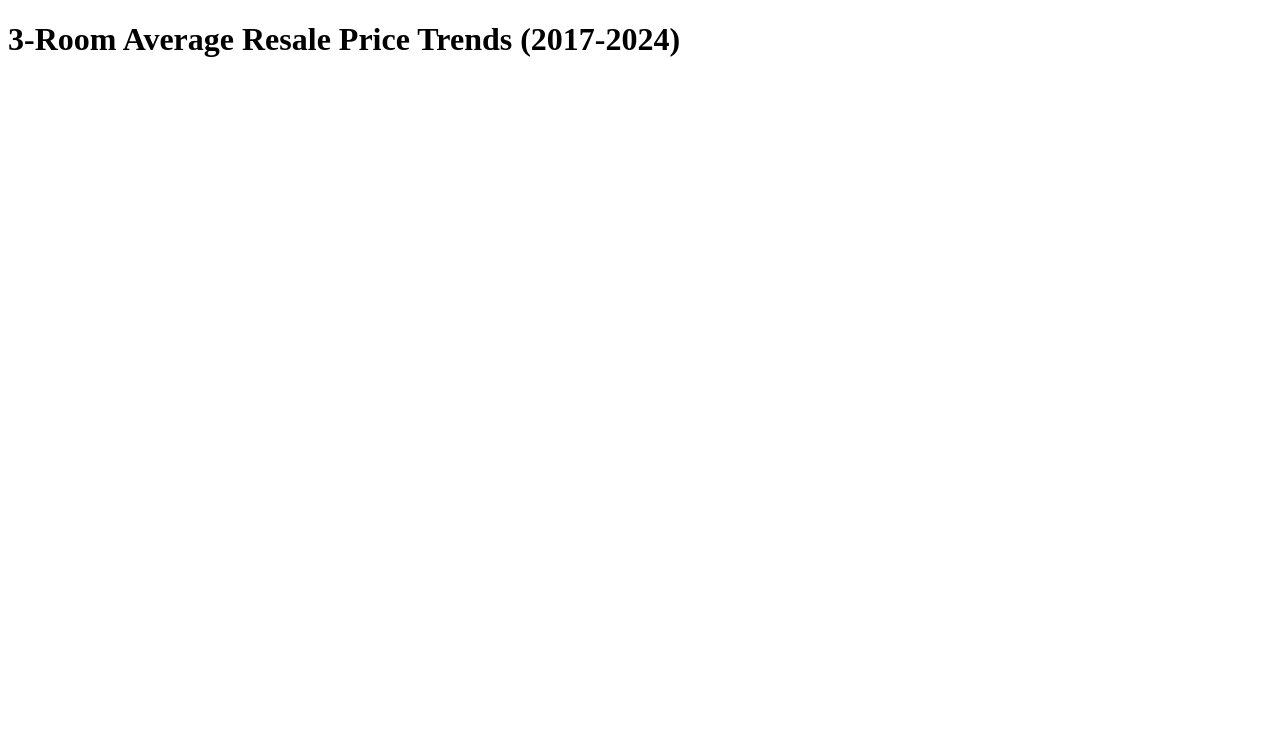
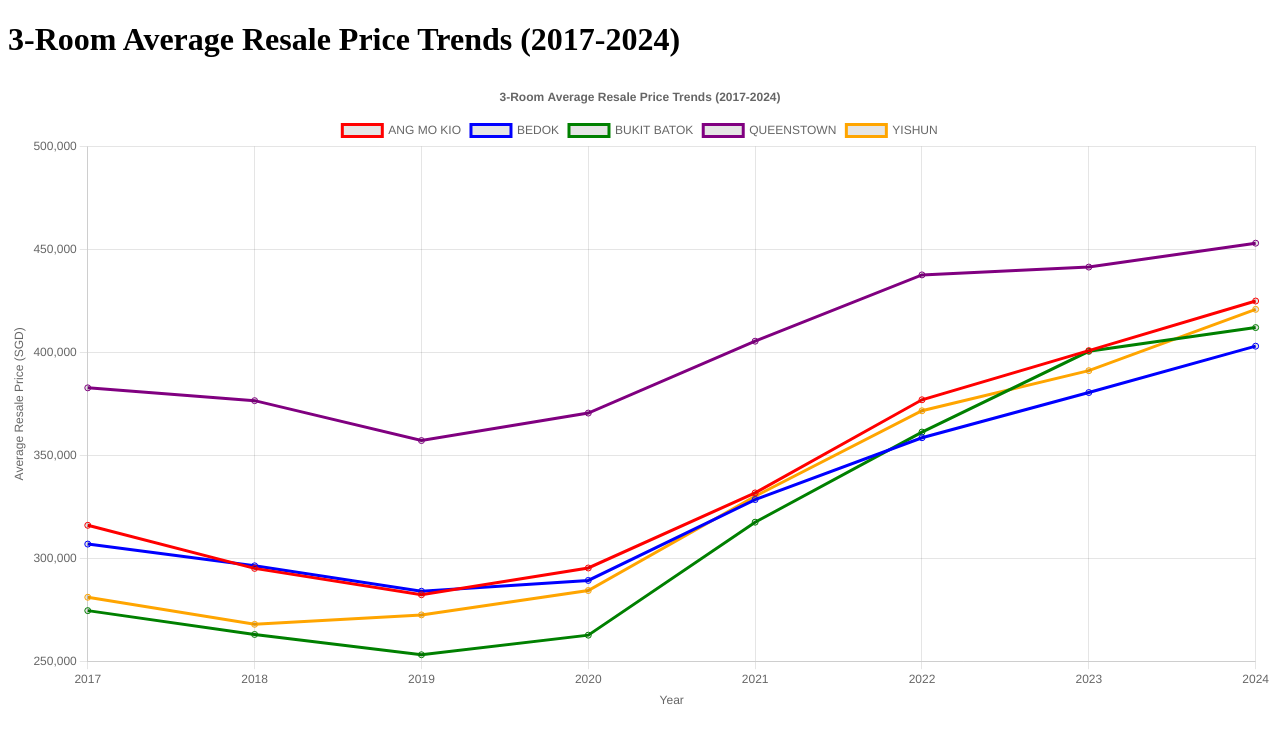
Before and after one commit to PeaceWang110/HCDIV-3, a plain HTML site: page index.html in a window 1280 px wide. Drawn offline with nearby package versions, Linux system fonts and the light colour scheme.

Commit message:
Update index.html

```diff
--- a/index.html
+++ b/index.html
@@ -4,12 +4,83 @@
     <meta charset="UTF-8">
     <meta name="viewport" content="width=device-width, initial-scale=1.0">
     <title>3-Room Resale Price Trends (2017-2024)</title>
-    <link rel="stylesheet" href="style.css">
     <script src="https://cdn.jsdelivr.net/npm/chart.js"></script>
 </head>
 <body>
     <h1>3-Room Average Resale Price Trends (2017-2024)</h1>
     <canvas id="priceTrendChart" width="800" height="400"></canvas>
-    <script src="script.js"></script>
+    <script>
+        const ctx = document.getElementById('priceTrendChart').getContext('2d');
+        const data = {
+            labels: [2017, 2018, 2019, 2020, 2021, 2022, 2023, 2024],
+            datasets: [
+                {
+                    label: 'ANG MO KIO',
+                    data: [315994.4030710173, 295067.81785063754, 282264.6347992352, 295265.9125248509, 331721.6382978723, 376950.54734848486, 400821.9628942486, 424912.9744094488],
+                    borderColor: 'red',
+                    fill: false
+                },
+                {
+                    label: 'BEDOK',
+                    data: [306876.390593047, 296320.106122449, 283983.62890625, 289222.37386569876, 328491.27046263346, 358523.9981884058, 380468.95406360424, 402983.1018329939],
+                    borderColor: 'blue',
+                    fill: false
+                },
+                {
+                    label: 'BUKIT BATOK',
+                    data: [274558.7428571429, 262982.2475884244, 253129.04912280702, 262647.47540983604, 317512.11155378487, 361273.6797153025, 400486.5934065934, 412008.72703412076],
+                    borderColor: 'green',
+                    fill: false
+                },
+                {
+                    label: 'QUEENSTOWN',
+                    data: [382747.7878838174, 376524.75, 357154.59541984735, 370499.45588235295, 405403.4520547945, 437601.0457317073, 441394.4743083004, 452989.9674267101],
+                    borderColor: 'purple',
+                    fill: false
+                },
+                {
+                    label: 'YISHUN',
+                    data: [281051.245, 267906.1848101266, 272488.7248908297, 284312.55529411766, 330116.5730088496, 371607.51582867786, 391085.00598802394, 420857.73193473194],
+                    borderColor: 'orange',
+                    fill: false
+                }
+            ]
+        };
+        const config = {
+            type: 'line',
+            data: data,
+            options: {
+                responsive: true,
+                plugins: {
+                    legend: {
+                        position: 'top',
+                    },
+                    title: {
+                        display: true,
+                        text: '3-Room Average Resale Price Trends (2017-2024)'
+                    }
+                },
+                scales: {
+                    x: {
+                        title: {
+                            display: true,
+                            text: 'Year'
+                        }
+                    },
+                    y: {
+                        title: {
+                            display: true,
+                            text: 'Average Resale Price (SGD)'
+                        },
+                        beginAtZero: false,
+                        ticks: {
+                            stepSize: 50000
+                        }
+                    }
+                }
+            }
+        };
+        new Chart(ctx, config);
+    </script>
 </body>
 </html>
```
